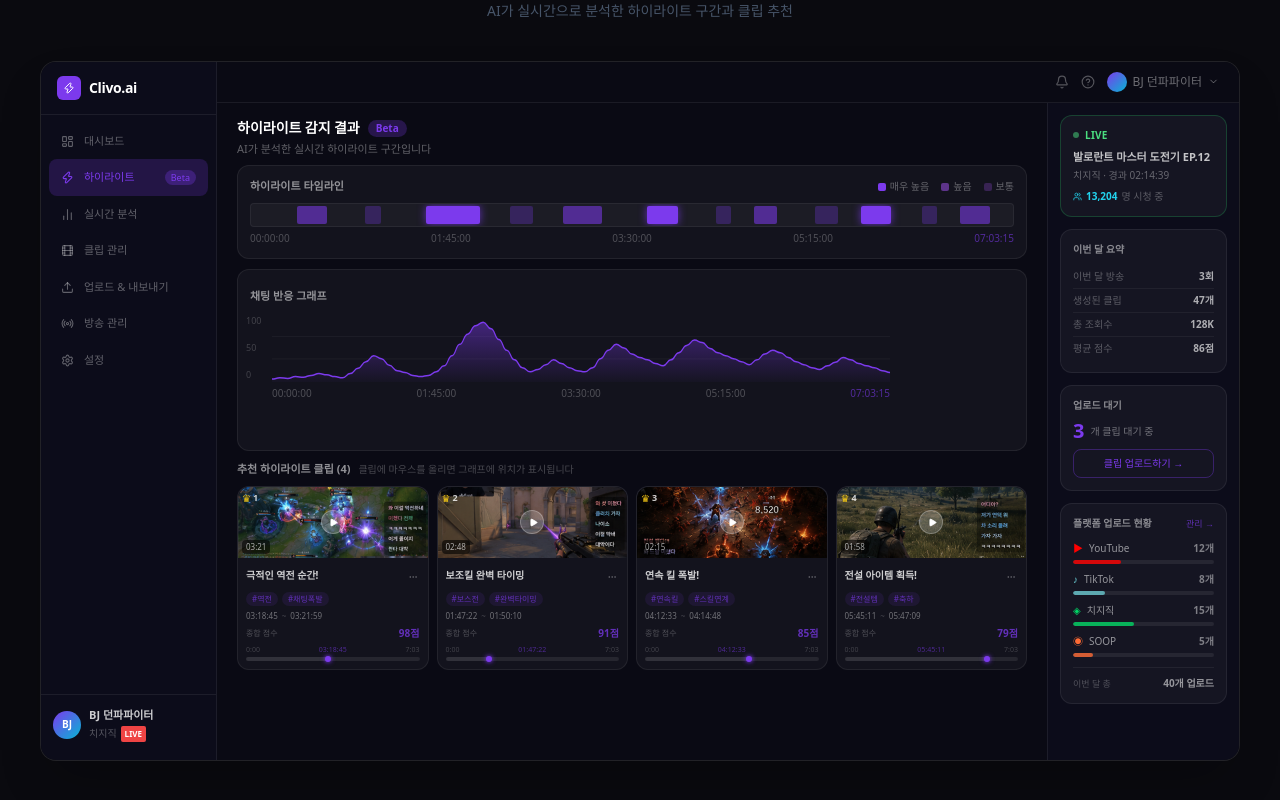
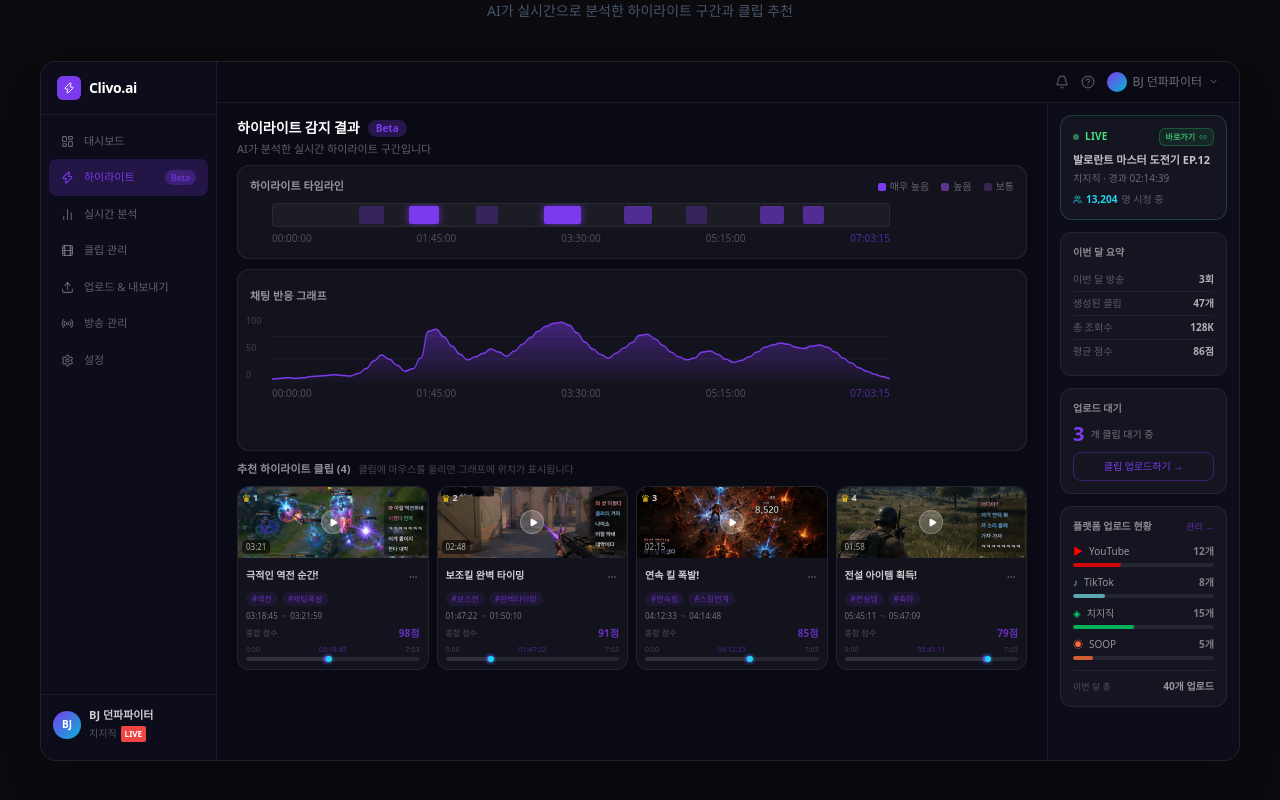
Before and after one commit to kth4778/clivo-landing, a React (Vite) app: page / in a window 1280 px wide. Shown: the part 2935-3735 px from the top of the page. Built offline with nearby package versions, Linux system fonts and the light colour scheme; a web font is replaced by a local one.

Commit message:
feat: dashboard improve3

```diff
--- a/src/components/LiveDashboard.tsx
+++ b/src/components/LiveDashboard.tsx
@@ -24,6 +24,7 @@ import {
 
 // ── Types ─────────────────────────────────────────────────
 type Page = 'dashboard' | 'highlight' | 'analysis' | 'clips' | 'upload' | 'broadcast' | 'settings'
+type UploadNav = { rank: number; tab: 'upload' | 'export' }
 
 type Clip = {
   rank: number
@@ -50,22 +51,31 @@ const NAV: { icon: React.ElementType; label: string; page: Page; badge?: string
   { icon: Settings,        label: '설정',              page: 'settings' },
 ]
 
+// 클립 pos 기반 구간 세그먼트
+// 각 세그먼트 중심 ≈ 클립 pos (8→17%, 2→25%, 6→36%, 1→47%, 3→60%, 7→70%, 4→82%, 5→88%)
 const TIMELINE_SEGS = [
-  { l:6,  w:4, lv:2 }, { l:15, w:2, lv:1 }, { l:23, w:7, lv:3 },
-  { l:34, w:3, lv:1 }, { l:41, w:5, lv:2 }, { l:52, w:4, lv:3 },
-  { l:61, w:2, lv:1 }, { l:66, w:3, lv:2 }, { l:74, w:3, lv:1 },
-  { l:80, w:4, lv:3 }, { l:88, w:2, lv:1 }, { l:93, w:4, lv:2 },
+  { l:14,  w:4.0, lv:1 },  // clip 8 (score 65)
+  { l:22,  w:5.0, lv:3 },  // clip 2 (score 91)
+  { l:33,  w:3.5, lv:1 },  // clip 6 (score 72)
+  { l:44,  w:6.0, lv:3 },  // clip 1 (score 98) — 가장 넓고 밝음
+  { l:57,  w:4.5, lv:2 },  // clip 3 (score 85)
+  { l:67,  w:3.5, lv:1 },  // clip 7 (score 68)
+  { l:79,  w:4.0, lv:2 },  // clip 4 (score 79)
+  { l:86,  w:3.5, lv:2 },  // clip 5 (score 76)
 ]
 
+// 80-포인트 채팅 반응 파형
+// 각 클립 pos에 피크 배치 (점수 비례): 17%→idx14, 25%→idx20, 36%→idx28
+// 47%→idx37(최대), 60%→idx47, 70%→idx55, 82%→idx65, 88%→idx70
 const WAVE = [
-  0.05,0.07,0.06,0.09,0.08,0.11,0.14,0.12,0.09,0.07,
-  0.14,0.23,0.34,0.44,0.39,0.28,0.19,0.16,0.11,0.09,
-  0.11,0.17,0.27,0.44,0.63,0.80,0.94,1.00,0.89,0.71,
-  0.53,0.37,0.24,0.17,0.21,0.29,0.37,0.31,0.24,0.19,
-  0.17,0.24,0.39,0.53,0.63,0.57,0.47,0.41,0.37,0.31,
-  0.27,0.37,0.49,0.61,0.70,0.66,0.56,0.49,0.44,0.39,
-  0.34,0.29,0.37,0.47,0.53,0.49,0.41,0.34,0.29,0.24,
-  0.21,0.27,0.33,0.41,0.37,0.31,0.27,0.24,0.19,0.16,
+  0.05,0.06,0.07,0.06,0.07,0.09,0.10,0.11,0.12,0.11,
+  0.10,0.14,0.22,0.35,0.45,0.38,0.28,0.18,0.22,0.40,
+  0.85,0.88,0.75,0.60,0.47,0.37,0.42,0.48,0.55,0.50,
+  0.43,0.52,0.63,0.74,0.85,0.93,0.98,1.00,0.95,0.82,
+  0.67,0.55,0.46,0.40,0.48,0.57,0.66,0.78,0.80,0.72,
+  0.61,0.50,0.42,0.37,0.40,0.50,0.52,0.46,0.38,0.33,
+  0.36,0.42,0.50,0.58,0.62,0.65,0.63,0.58,0.56,0.60,
+  0.62,0.58,0.50,0.40,0.32,0.24,0.18,0.13,0.09,0.06,
 ]
 
 const TOTAL_SECS = 7 * 3600 + 3 * 60 + 15 // 07:03:15
@@ -87,6 +97,12 @@ const CLIPS = ALL_CLIPS.slice(0, 4)
 function fmtSecs(s: number) {
   const h = Math.floor(s / 3600), m = Math.floor((s % 3600) / 60), sec = s % 60
   return `${String(h).padStart(2,'0')}:${String(m).padStart(2,'0')}:${String(sec).padStart(2,'0')}`
+}
+
+function parseClipPos(timeStr: string) {
+  const toSec = (t: string) => { const [h,m,s]=t.split(':').map(Number); return h*3600+m*60+s }
+  const [a,b] = timeStr.split('–')
+  return { startPct: toSec(a)/TOTAL_SECS*100, endPct: toSec(b)/TOTAL_SECS*100 }
 }
 
 function buildPath(data: number[], w: number, h: number, fill: boolean) {
@@ -384,9 +400,20 @@ function CommonSidebar({ onNavigate }: { onNavigate: (p: Page) => void }) {
       style={{ background:'#0c0c1a' }}>
       {/* Card 1: 라이브 상태 */}
       <div className="bg-white/[0.04] rounded-xl p-3 border border-green-500/25">
-        <div className="flex items-center gap-1.5 mb-1.5">
+        <div className="flex items-center justify-between mb-1.5">
+          <div className="flex items-center gap-1.5">
             <span className="w-1.5 h-1.5 rounded-full bg-green-400 animate-pulse flex-shrink-0"/>
             <span className="text-green-400 text-[10px] font-bold tracking-wide">LIVE</span>
+          </div>
+          <a
+            href="https://chzzk.naver.com"
+            target="_blank"
+            rel="noopener noreferrer"
+            className="flex items-center gap-1 px-1.5 py-0.5 rounded-md border border-green-500/30 bg-green-500/10 hover:bg-green-500/20 transition-colors"
+          >
+            <span className="text-green-400/80 text-[8px] font-semibold">바로가기</span>
+            <Link2 size={8} className="text-green-400/60 flex-shrink-0"/>
+          </a>
         </div>
         <div className="text-white/75 text-[11px] font-semibold leading-snug mb-1">
           발로란트 마스터 도전기 EP.12
@@ -532,7 +559,7 @@ function DashboardPage() {
 // ══════════════════════════════════════════════════════════
 // PAGE 2: 하이라이트 (interactive graph + hover sync + modal)
 // ══════════════════════════════════════════════════════════
-function HighlightPage() {
+function HighlightPage({ onNav }: { onNav: (nav: UploadNav) => void }) {
   const [openMenu,     setOpenMenu]     = useState<number | null>(null)
   const [hoveredClip,  setHoveredClip]  = useState<number | null>(null)
   const [graphPos,     setGraphPos]     = useState<number | null>(null)  // 0~1
@@ -542,9 +569,9 @@ function HighlightPage() {
   const waveIdx   = graphPos !== null ? Math.min(79, Math.floor(graphPos * 80)) : 0
   const hoverWave = WAVE[waveIdx]
   const hoverTime = graphPos !== null ? fmtSecs(Math.floor(graphPos * TOTAL_SECS)) : ''
-  const hoverChat = Math.round(hoverWave * 85)
-  const hoverVid  = Math.round(hoverWave * 22)
-  const hoverTotal= hoverChat + hoverVid
+  const hoverChat = Math.round(hoverWave * 80)   // /80점 만점
+  const hoverVid  = Math.round(hoverWave * 20)   // /20점 만점
+  const hoverTotal= hoverChat + hoverVid          // /100점 만점
 
   // 클립 hover 시 그래프·타임라인에 표시할 SVG X (0~800)
   const hClip = hoveredClip !== null ? CLIPS.find(c => c.rank === hoveredClip) : null
@@ -576,8 +603,12 @@ function HighlightPage() {
             </div>
           </div>
 
-          <div className="relative h-6 bg-white/[0.04] rounded overflow-hidden border border-white/[0.06]">
-            {/* 기본 세그먼트 — hover 시 살짝 어둡게 */}
+          {/* 그래프와 동일한 flex 구조 — gap-3 + 112px 패널 자리까지 맞춤 */}
+          <div className="flex gap-3 items-start">
+            <div className="flex-1 min-w-0">
+              <div className="flex">
+                <div className="flex-shrink-0" style={{width:'22px'}}/>
+                <div className="flex-1 relative h-6 bg-white/[0.04] rounded overflow-hidden border border-white/[0.06]">
                   {TIMELINE_SEGS.map((s,i) => (
                     <div key={i}
                       className="absolute top-0.5 bottom-0.5 rounded-sm transition-opacity"
@@ -589,25 +620,28 @@ function HighlightPage() {
                       }}
                     />
                   ))}
-
-            {/* 클립 hover 시 해당 pos에 글로우 마커 */}
-            {hClip && (
-              <div
-                className="absolute top-0 bottom-0 z-10 pointer-events-none transition-all"
+                  {hClip && (() => {
+                    const { startPct, endPct } = parseClipPos(hClip.time)
+                    const w = Math.max(endPct - startPct, 0.8)
+                    return (
+                      <div className="absolute top-0 bottom-0 z-10 pointer-events-none transition-all"
                         style={{
-                  left:`${hClip.pos - 1.2}%`,
-                  width:'2.4%',
-                  background:'#a855f7',
-                  borderRadius:'3px',
+                          left:`${startPct}%`, width:`${w}%`,
+                          background:'#a855f7', borderRadius:'3px',
                           boxShadow:'0 0 12px rgba(168,85,247,1), 0 0 24px rgba(124,58,237,0.6)',
                         }}
                       />
-            )}
-          </div>
-
-          <div className="flex justify-between text-[10px] text-white/25 mt-1">
+                    )
+                  })()}
+                </div>
+              </div>
+              <div className="flex justify-between text-[10px] text-white/25 mt-1" style={{paddingLeft:'22px'}}>
                 {['00:00:00','01:45:00','03:30:00','05:15:00'].map(t => <span key={t}>{t}</span>)}
                 <span className="text-accent-purple/60">07:03:15</span>
+              </div>
+            </div>
+            {/* 그래프 패널 자리 확보 — 가로길이 완전 일치 */}
+            <div className="flex-shrink-0" style={{width:'112px'}}/>
           </div>
         </Card>
 
@@ -706,15 +740,19 @@ function HighlightPage() {
               <div className="space-y-1.5">
                 <div className="flex items-center justify-between">
                   <span className="text-white/40 text-[9px]">채팅 반응</span>
-                  <span className="text-cyan-400 text-[10px] font-bold">{hoverChat}점</span>
+                  <span className="text-cyan-400 text-[10px] font-bold">
+                    {hoverChat}<span className="text-white/25 text-[8px] font-normal">/80</span>
+                  </span>
                 </div>
                 <div className="h-0.5 bg-white/[0.07] rounded-full overflow-hidden">
                   <div className="h-full bg-cyan-400/55 rounded-full transition-all duration-75"
-                    style={{width:`${hoverChat}%`}}/>
+                    style={{width:`${hoverChat / 80 * 100}%`}}/>
                 </div>
                 <div className="flex items-center justify-between">
                   <span className="text-white/40 text-[9px]">영상 분석</span>
-                  <span className="text-purple-300 text-[10px] font-bold">{hoverVid}점</span>
+                  <span className="text-purple-300 text-[10px] font-bold">
+                    {hoverVid}<span className="text-white/25 text-[8px] font-normal">/20</span>
+                  </span>
                 </div>
                 <div className="h-0.5 bg-white/[0.07] rounded-full overflow-hidden">
                   <div className="h-full bg-purple-400/55 rounded-full transition-all duration-75"
@@ -723,7 +761,9 @@ function HighlightPage() {
               </div>
               <div className="mt-2 pt-1.5 border-t border-white/[0.07] flex items-center justify-between">
                 <span className="text-white/45 text-[9px]">종합</span>
-                <span className="text-accent-purple text-[12px] font-bold">{hoverTotal}점</span>
+                <span className="text-accent-purple text-[12px] font-bold">
+                  {hoverTotal}<span className="text-white/25 text-[9px] font-normal">/100</span>
+                </span>
               </div>
             </div>
           </div>
@@ -787,12 +827,14 @@ function HighlightPage() {
                       {openMenu === clip.rank && (
                         <div className="absolute right-0 top-full mt-0.5 z-30 bg-[#1a1a2e] border border-white/[0.12] rounded-lg shadow-2xl min-w-[108px] py-1">
                           {[
-                            { icon:RotateCcw, label:'이 클립 재분석', color:'text-white/60' },
-                            { icon:Upload,    label:'업로드',         color:'text-white/60' },
-                            { icon:Download,  label:'내보내기',       color:'text-white/60' },
-                            { icon:Trash2,    label:'삭제',           color:'text-red-400/70' },
-                          ].map(({ icon:Icon, label, color }) => (
-                            <button key={label} className={`flex items-center gap-2 w-full px-3 py-1.5 text-[10px] ${color} hover:bg-white/[0.05] transition-colors`}>
+                            { icon:RotateCcw, label:'이 클립 재분석', color:'text-white/60',    nav: null },
+                            { icon:Upload,    label:'업로드',         color:'text-white/60',    nav: 'upload' as const },
+                            { icon:Download,  label:'내보내기',       color:'text-white/60',    nav: 'export' as const },
+                            { icon:Trash2,    label:'삭제',           color:'text-red-400/70',  nav: null },
+                          ].map(({ icon:Icon, label, color, nav }) => (
+                            <button key={label}
+                              onClick={() => { if (nav) { setOpenMenu(null); onNav({ rank: clip.rank, tab: nav }) } }}
+                              className={`flex items-center gap-2 w-full px-3 py-1.5 text-[10px] ${color} hover:bg-white/[0.05] transition-colors`}>
                               <Icon size={9}/>{label}
                             </button>
                           ))}
@@ -825,21 +867,31 @@ function HighlightPage() {
 
                   {/* 타임라인 바 */}
                   <div>
+                    {(() => {
+                      const { startPct, endPct } = parseClipPos(clip.time)
+                      const segW = Math.max(endPct - startPct, 0.9)
+                      return (
+                        <>
                           <div className="flex justify-between text-[7px] text-white/20 mb-0.5">
                             <span>0:00</span>
                             <span className="text-accent-purple/55">{clip.time.split('–')[0]}</span>
                             <span>7:03</span>
                           </div>
                           <div className="relative h-1 bg-white/[0.08] rounded-full">
-                      <div className="absolute inset-y-0 left-0 rounded-full bg-white/[0.05]" style={{width:`${clip.pos}%`}}/>
-                      <div className="absolute inset-y-0 rounded-full bg-accent-purple/70"
-                        style={{left:`${Math.max(0,clip.pos-0.3)}%`, width:'1.2%', boxShadow:'0 0 4px rgba(124,58,237,.9)'}}/>
+                            <div className="absolute inset-y-0 left-0 rounded-full bg-white/[0.05]"
+                              style={{width:`${startPct}%`}}/>
+                            <div className="absolute inset-y-0 rounded-full bg-accent-purple/75"
+                              style={{left:`${startPct}%`,width:`${segW}%`,boxShadow:'0 0 5px rgba(124,58,237,.9)'}}/>
                             <div className="absolute top-1/2 w-1.5 h-1.5 rounded-full bg-accent-purple"
-                        style={{left:`${clip.pos}%`, transform:'translate(-50%,-50%)',
-                          boxShadow: hoveredClip===clip.rank
-                            ? '0 0 8px rgba(168,85,247,1)'
-                            : '0 0 5px rgba(124,58,237,1)'}}/>
-                    </div>
+                              style={{left:`${startPct}%`,transform:'translate(-50%,-50%)',
+                                boxShadow:hoveredClip===clip.rank?'0 0 8px rgba(168,85,247,1)':'0 0 4px rgba(124,58,237,1)'}}/>
+                            <div className="absolute top-1/2 w-1.5 h-1.5 rounded-full bg-cyan-400"
+                              style={{left:`${startPct+segW}%`,transform:'translate(-50%,-50%)',
+                                boxShadow:hoveredClip===clip.rank?'0 0 8px rgba(6,182,212,1)':'0 0 4px rgba(6,182,212,.8)'}}/>
+                          </div>
+                        </>
+                      )
+                    })()}
                   </div>
                 </div>
               </div>
@@ -985,7 +1037,7 @@ function AnalysisPage() {
 // ══════════════════════════════════════════════════════════
 // PAGE 4: 클립 관리 (클릭 → 상세 모달)
 // ══════════════════════════════════════════════════════════
-function ClipsPage() {
+function ClipsPage({ onNav }: { onNav: (nav: UploadNav) => void }) {
   const [openFilter,   setOpenFilter]   = useState<string | null>(null)
   const [openMenu,     setOpenMenu]     = useState<number | null>(null)
   const [activeFilters,setActiveFilters]= useState<Record<string,string>>({})
@@ -1069,11 +1121,11 @@ function ClipsPage() {
                   <span className="text-white/80 text-[9px] font-bold">{clip.rank}</span>
                 </div>
                 <div className="absolute bottom-1 left-1 bg-black/60 text-white/65 text-[8px] px-1 py-px rounded">{clip.dur}</div>
-                <div className="absolute bottom-1 right-1 bg-accent-purple text-white text-[8px] font-bold px-1 py-px rounded-full">{clip.score}점</div>
               </div>
 
               {/* Info */}
               <div className="px-2 pt-1.5 pb-2 flex flex-col gap-1">
+                {/* 제목 + ··· */}
                 <div className="flex items-center gap-1">
                   <div className="text-white/80 text-[10px] font-semibold truncate flex-1">{clip.title}</div>
                   <div className="relative flex-shrink-0" onClick={e => e.stopPropagation()}>
@@ -1086,12 +1138,14 @@ function ClipsPage() {
                     {openMenu === clip.rank && (
                       <div className="absolute right-0 top-full mt-0.5 z-30 bg-[#1a1a2e] border border-white/[0.12] rounded-lg shadow-2xl min-w-[108px] py-1">
                         {[
-                          { icon:Upload,    label:'업로드',         color:'text-white/60' },
-                          { icon:Download,  label:'내보내기',       color:'text-white/60' },
-                          { icon:RotateCcw, label:'이 클립 재분석', color:'text-white/60' },
-                          { icon:Trash2,    label:'삭제',           color:'text-red-400/70' },
-                        ].map(({ icon:Icon, label, color }) => (
-                          <button key={label} className={`flex items-center gap-2 w-full px-3 py-1.5 text-[10px] ${color} hover:bg-white/[0.05] transition-colors`}>
+                          { icon:Upload,    label:'업로드',         color:'text-white/60',   nav: 'upload' as const },
+                          { icon:Download,  label:'내보내기',       color:'text-white/60',   nav: 'export' as const },
+                          { icon:RotateCcw, label:'이 클립 재분석', color:'text-white/60',   nav: null },
+                          { icon:Trash2,    label:'삭제',           color:'text-red-400/70', nav: null },
+                        ].map(({ icon:Icon, label, color, nav }) => (
+                          <button key={label}
+                            onClick={() => { if (nav) { closeAll(); onNav({ rank: clip.rank, tab: nav }) } }}
+                            className={`flex items-center gap-2 w-full px-3 py-1.5 text-[10px] ${color} hover:bg-white/[0.05] transition-colors`}>
                             <Icon size={9}/>{label}
                           </button>
                         ))}
@@ -1099,16 +1153,19 @@ function ClipsPage() {
                     )}
                   </div>
                 </div>
+                {/* 태그 */}
                 <div className="flex flex-wrap gap-1">
                   {clip.tags.map(t => (
                     <span key={t} className="text-[8px] text-accent-purple/70 bg-accent-purple/10 px-1.5 py-px rounded-full">{t}</span>
                   ))}
                 </div>
+                {/* 시간 범위 */}
                 <div className="flex items-center gap-1 text-[8px]">
                   <span className="text-white/40">{clip.time.split('–')[0]}</span>
                   <span className="text-white/20">~</span>
                   <span className="text-white/40">{clip.time.split('–')[1]}</span>
                 </div>
+                {/* 날짜 · 플랫폼 */}
                 <div className="flex items-center gap-1">
                   <span className="text-white/25 text-[8px]">{clip.date}</span>
                   <span className="text-white/15 text-[8px]">·</span>
@@ -1116,6 +1173,16 @@ function ClipsPage() {
                     clip.platform==='치지직' ? 'text-green-400/70 bg-green-500/10' : 'text-orange-400/70 bg-orange-500/10'
                   }`}>{clip.platform}</span>
                 </div>
+                {/* 종합 점수 */}
+                <div className="flex items-center justify-between">
+                  <span className="text-white/25 text-[8px]">종합 점수</span>
+                  <span className="font-bold text-[10px] text-accent-purple/80 group-hover:text-accent-purple transition-colors">{clip.score}점</span>
+                </div>
+                {/* 타임라인 바 — start/end 두 점 */}
+                {(() => {
+                  const { startPct, endPct } = parseClipPos(clip.time)
+                  const segW = Math.max(endPct - startPct, 0.9)
+                  return (
                     <div>
                       <div className="flex justify-between text-[7px] text-white/20 mb-0.5">
                         <span>0:00</span>
@@ -1123,13 +1190,18 @@ function ClipsPage() {
                         <span>7:03</span>
                       </div>
                       <div className="relative h-1 bg-white/[0.08] rounded-full">
-                    <div className="absolute inset-y-0 left-0 rounded-full bg-white/[0.05]" style={{width:`${clip.pos}%`}}/>
-                    <div className="absolute inset-y-0 rounded-full bg-accent-purple/70"
-                      style={{left:`${Math.max(0,clip.pos-0.3)}%`, width:'1.2%', boxShadow:'0 0 4px rgba(124,58,237,.9)'}}/>
+                        <div className="absolute inset-y-0 left-0 rounded-full bg-white/[0.05]"
+                          style={{width:`${startPct}%`}}/>
+                        <div className="absolute inset-y-0 rounded-full bg-accent-purple/75"
+                          style={{left:`${startPct}%`,width:`${segW}%`,boxShadow:'0 0 5px rgba(124,58,237,.9)'}}/>
                         <div className="absolute top-1/2 w-1.5 h-1.5 rounded-full bg-accent-purple"
-                      style={{left:`${clip.pos}%`, transform:'translate(-50%,-50%)', boxShadow:'0 0 5px rgba(124,58,237,1)'}}/>
-                  </div>
-                </div>
+                          style={{left:`${startPct}%`,transform:'translate(-50%,-50%)',boxShadow:'0 0 4px rgba(124,58,237,1)'}}/>
+                        <div className="absolute top-1/2 w-1.5 h-1.5 rounded-full bg-cyan-400"
+                          style={{left:`${startPct+segW}%`,transform:'translate(-50%,-50%)',boxShadow:'0 0 4px rgba(6,182,212,.8)'}}/>
+                      </div>
+                    </div>
+                  )
+                })()}
               </div>
             </div>
           ))}
@@ -1148,7 +1220,7 @@ function ClipsPage() {
 // ══════════════════════════════════════════════════════════
 // PAGE 5: 업로드 & 내보내기
 // ══════════════════════════════════════════════════════════
-function UploadPage() {
+function UploadPage({ initialNav }: { initialNav: UploadNav | null }) {
   const [activeTab,         setActiveTab]         = useState<'upload'|'export'>('upload')
   const [selectedClips,     setSelectedClips]     = useState(new Set<number>([1]))
   const [clipTitles,        setClipTitles]        = useState<Record<number,number>>({1:0})
@@ -1157,6 +1229,19 @@ function UploadPage() {
   const [exportRatio,       setExportRatio]       = useState('16:9')
   const [exportSelected,    setExportSelected]    = useState(new Set<number>([1,2]))
   const [exportFormat,      setExportFormat]      = useState('MP4')
+
+  // 다른 페이지 ··· 메뉴에서 이동 시 클립 자동 선택
+  useEffect(() => {
+    if (!initialNav) return
+    const { rank, tab } = initialNav
+    setActiveTab(tab)
+    if (tab === 'upload') {
+      setSelectedClips(new Set([rank]))
+      setClipTitles({ [rank]: 0 })
+    } else {
+      setExportSelected(new Set([rank]))
+    }
+  }, [initialNav])
 
   const platforms = [
     { name:'YouTube', color:'#ff0000', icon:'▶', connected:true  },
@@ -2034,14 +2119,20 @@ function SettingsPage() {
 // ══════════════════════════════════════════════════════════
 export default function LiveDashboard() {
   const { ref, inView } = useInView()
-  const [activePage, setActivePage] = useState<Page>('highlight')
+  const [activePage,  setActivePage]  = useState<Page>('highlight')
+  const [uploadNav,   setUploadNav]   = useState<UploadNav | null>(null)
+
+  const navigateToUpload = (nav: UploadNav) => {
+    setUploadNav(nav)
+    setActivePage('upload')
+  }
 
   const pageComponents: Record<Page, React.ReactNode> = {
     dashboard: <DashboardPage />,
-    highlight: <HighlightPage />,
+    highlight: <HighlightPage onNav={navigateToUpload} />,
     analysis:  <AnalysisPage />,
-    clips:     <ClipsPage />,
-    upload:    <UploadPage />,
+    clips:     <ClipsPage onNav={navigateToUpload} />,
+    upload:    <UploadPage initialNav={uploadNav} />,
     broadcast: <BroadcastPage />,
     settings:  <SettingsPage />,
   }
```
Lines whose indentation alone changed are shown as unchanged.
